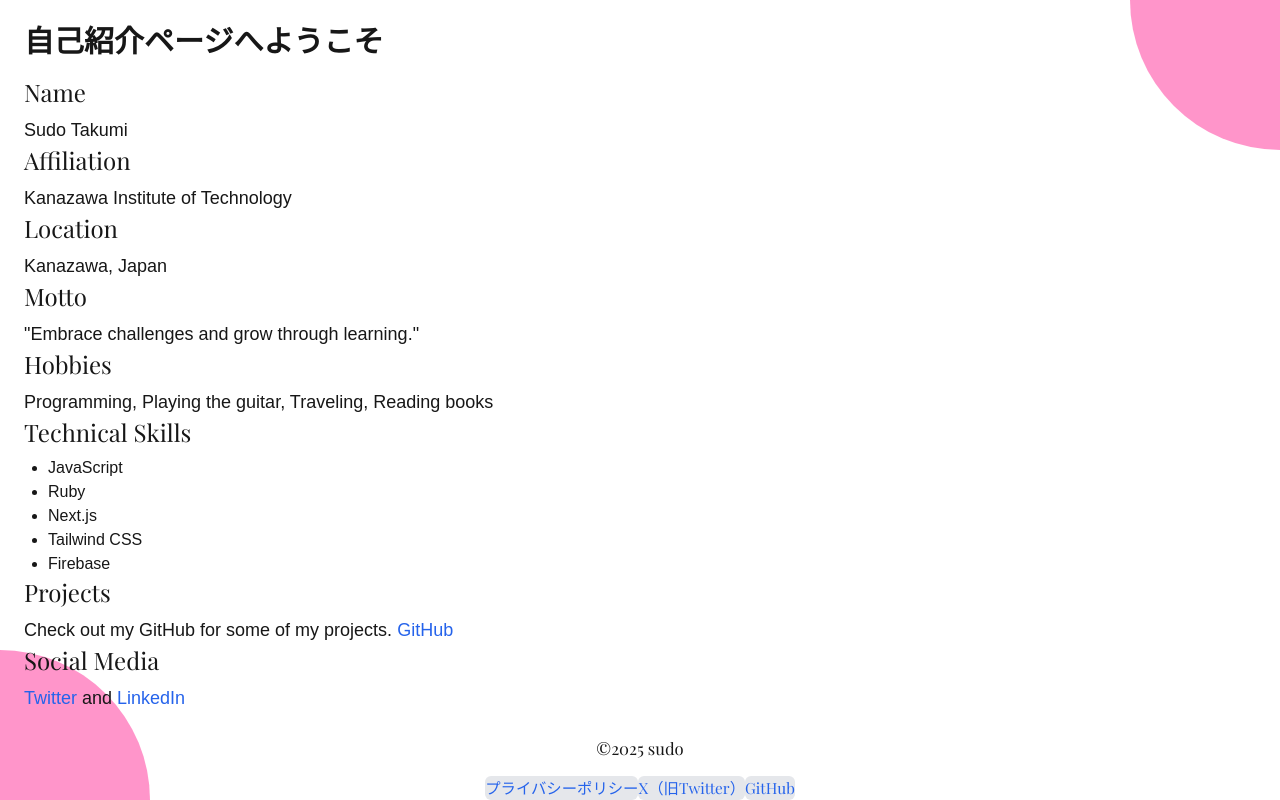
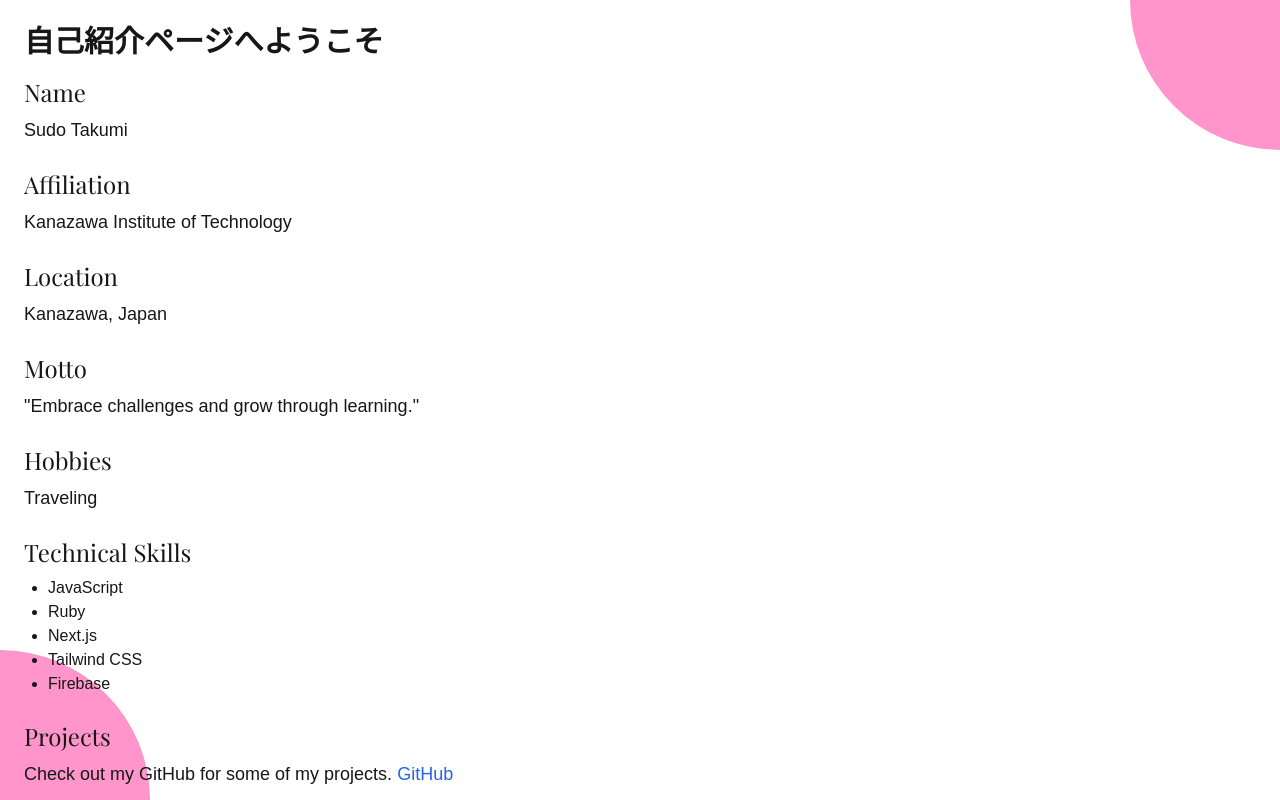
Before and after one commit to s-taku0502/portfolio, a Next.js app: page /about in a window 1280 px wide. Shown: the top 800 px of the page. Built offline with nearby package versions, Linux system fonts and the light colour scheme.

Commit message:
update:自身の内容を追加

```diff
--- a/src/app/about/page.js
+++ b/src/app/about/page.js
@@ -7,7 +7,7 @@ const aboutData = {
   affiliation: "Kanazawa Institute of Technology",
   location: "Kanazawa, Japan",
   motto: "Embrace challenges and grow through learning.",
-  hobbies: ["Programming", "Playing the guitar", "Traveling", "Reading books"],
+  hobbies: ["Traveling"],
   technicalSkills: ["JavaScript", "Ruby", "Next.js", "Tailwind CSS", "Firebase"],
   projects: {
     description: "Check out my GitHub for some of my projects.",
@@ -30,26 +30,31 @@ export default function AboutPage() {
         <div>
           <CustomH2>Name</CustomH2>
           <p className="text-lg">{aboutData.name}</p>
+          <br />
         </div>
 
         <div>
           <CustomH2>Affiliation</CustomH2>
           <p className="text-lg">{aboutData.affiliation}</p>
+          <br />
         </div>
 
         <div>
           <CustomH2>Location</CustomH2>
           <p className="text-lg">{aboutData.location}</p>
+          <br />
         </div>
 
         <div>
           <CustomH2>Motto</CustomH2>
           <p className="text-lg">"{aboutData.motto}"</p>
+          <br />
         </div>
 
         <div>
           <CustomH2>Hobbies</CustomH2>
           <p className="text-lg">{aboutData.hobbies.join(", ")}</p>
+          <br />
         </div>
 
         <div>
@@ -59,6 +64,7 @@ export default function AboutPage() {
               <li key={index}>{skill}</li>
             ))}
           </ul>
+          <br />
         </div>
 
         <div>
@@ -69,6 +75,7 @@ export default function AboutPage() {
               GitHub
             </a>
           </p>
+          <br />
         </div>
 
         <div>
```
